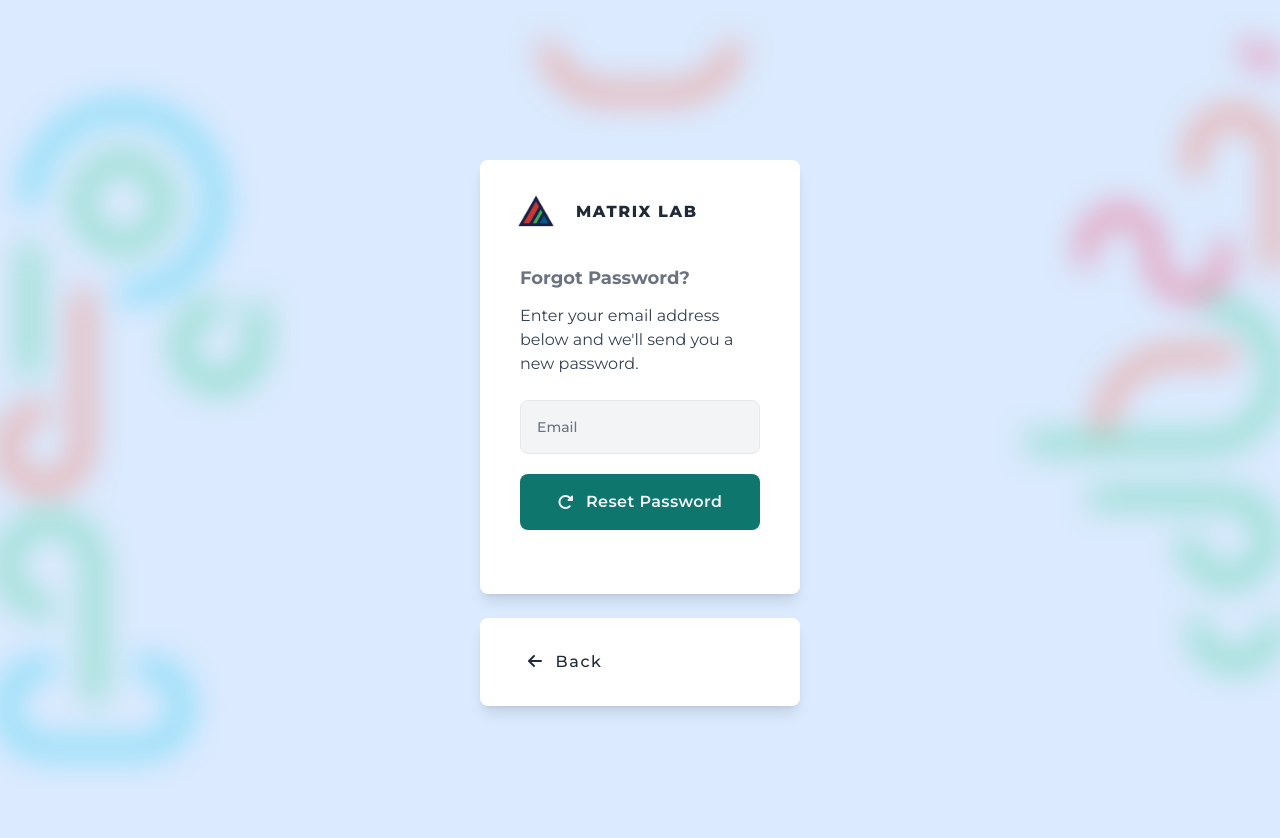
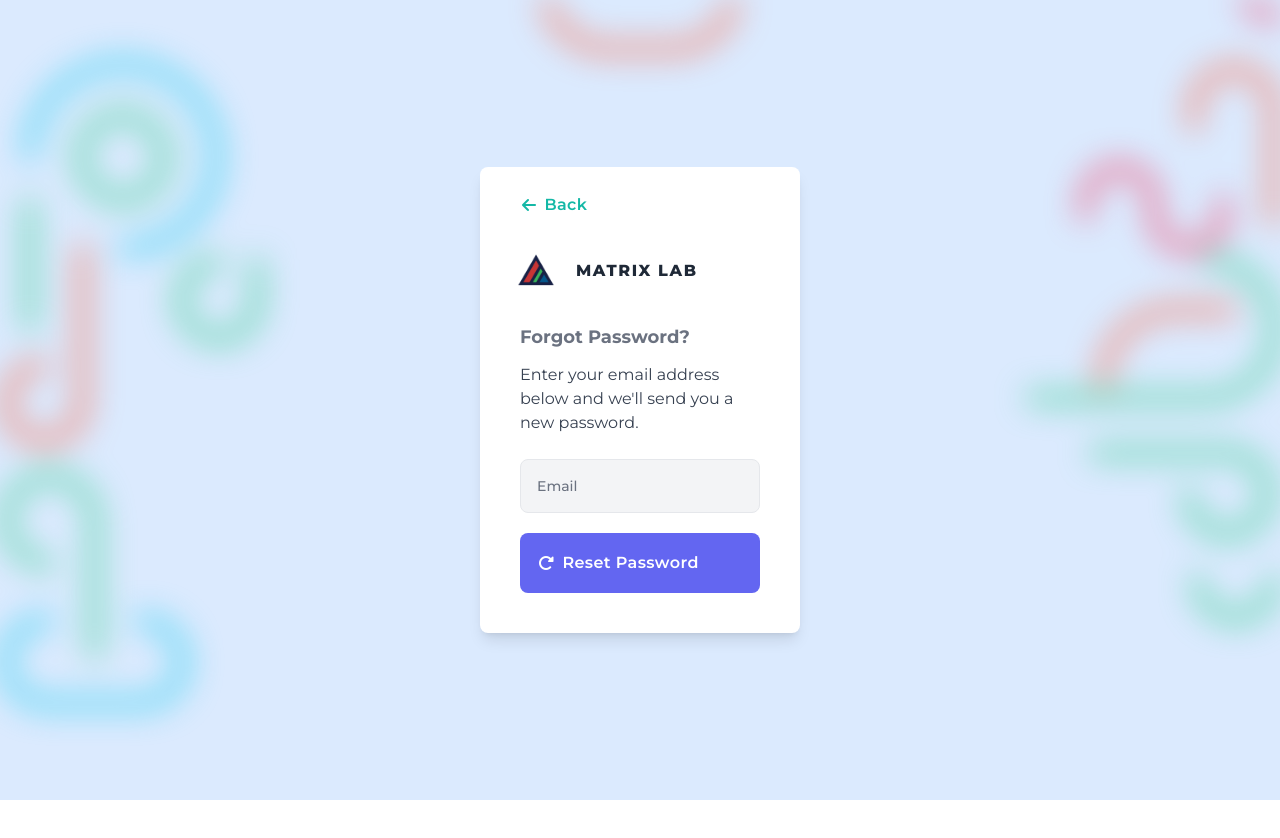
Before and after one commit to Jm-Paunlagui/Matrix-Lab-Client, a React (Create React App) app in the folder client/: page /forgot-password in a window 1280 px wide. Shown: the top 838 px of the page. After the commit the page ends 800 px from the top, so only its background shows below. Built offline with nearby package versions, Linux system fonts and the light colour scheme.

Commit message:
Many Changes

```diff
--- a/client/src/components/buttons/button.component.jsx
+++ b/client/src/components/buttons/button.component.jsx
@@ -15,8 +15,8 @@ function Button({
   moreStyle,
   disabled = false,
 }) {
-  const style = `flex justify-center transition-colors duration-700 ease-in-out delay-150 border border-transparent rounded-lg  ${moreStyle}`;
-  const icon_style = `w-6 place-self-center ${icon}`;
+  const style = `flex transition-colors duration-700 ease-in-out delay-150 border border-transparent rounded-lg  ${moreStyle}`;
+  const icon_style = `place-self-center ${icon}`;
   return isButton ? (
     <button
       className={style}
@@ -24,11 +24,10 @@ function Button({
       onClick={action}
       disabled={disabled}
     >
-      <i className={icon_style} />
-      {title}
+      <i className={icon_style} /> {title}
     </button>
   ) : (
-      <Link to={href} className={style}>{title}</Link>
+      <Link to={href} className={style}><i className={icon_style} />{title}</Link>
   );
 }
 
--- a/client/src/views/Home.js
+++ b/client/src/views/Home.js
@@ -8,11 +8,11 @@ import React from "react";
 function Home() {
   return (
     <div className="flex flex-col items-center max-w-screen-xl min-h-screen px-4 py-8 mx-auto lg:grid lg:gap-8 xl:gap-0 lg:py-16 lg:grid-cols-12 font-Montserrat md:pt-28 pt-28">
-      <div className=" place-self-center lg:col-span-7">
+      <div className=" place-self-center lg:col-span-6">
         <h1 className="max-w-2xl mb-4 text-4xl font-extrabold leading-none tracking-tight text-gray-700 md:text-5xl xl:text-6xl">
           Evaluation Result Sentiment Analysis
         </h1>
-        <p className="max-w-2xl mb-6 text-gray-500 lg:mb-8 md:text-lg lg:text-xl">
+        <p className="max-w-2xl mb-6 text-gray-500 lg:mb-8 md:text-lg lg:text-xl text-justify">
           The result can be analyzed by the number of positive, negative, and
           neutral comments and the overall sentiment of the evaluation result
           can be determined by the percentage of positive, negative, and neutral
@@ -22,10 +22,10 @@ function Home() {
           title="Leaderboard"
           isButton={false}
           href="/leaderboard"
-          moreStyle="w-3/4 px-5 py-3 font-medium tracking-wider text-white bg-teal-900 hover:bg-cyan-800"
+          moreStyle="w-6/12 px-5 py-3 justify-center font-medium tracking-wider text-white bg-teal-900 hover:bg-white md:py-4 md:text-xl md:px-10 border-2 hover:border-teal-900 hover:text-teal-900"
         />
       </div>
-      <div className="mt-4 md:flex md:mt-4 lg:col-span-5 lg:flex">
+      <div className="mt-4 md:flex md:mt-4 lg:col-span-6 lg:flex">
         <img src={Eval} alt="mockup" />
       </div>
     </div>
--- a/client/src/views/auth/Auth.js
+++ b/client/src/views/auth/Auth.js
@@ -7,7 +7,7 @@ import bg from "../../assets/img/register_bg_2.png";
  */
 function Auth() {
   return (
-    <div className="relative w-full h-full min-h-screen py-40 bg-blue-100 font-Montserrat">
+    <div className="relative w-full h-full min-h-screen fixed flex items-center bg-blue-100 font-Montserrat">
       <div className="absolute top-0 w-full h-full bg-no-repeat bg-full blur-lg">
         <img src={bg} alt="bg" className="object-contain w-full h-full" />
       </div>
--- a/client/src/views/auth/ForgotPasswordReq.js
+++ b/client/src/views/auth/ForgotPasswordReq.js
@@ -1,4 +1,4 @@
-import { Link } from "react-router-dom";
+import Button from "../../components/buttons/button.component";
 import React from "react";
 import logo from "../../assets/img/android-chrome-192x192.png";
 
@@ -11,18 +11,23 @@ function ForgotPasswordReq() {
       <div className="container h-full mx-auto font-Montserrat">
         <div className="flex items-center content-center justify-center h-full">
           <div className="w-5/6 md:w-6/12 lg:w-4/12 xl:w-3/12">
-            <div className="relative flex flex-col w-full min-w-0 mb-6 break-words bg-white border-0 rounded-lg shadow-lg">
-              <div className="px-6 py-6 mb-0 rounded-t">
-                <Link to="/">
-                  <div className="flex items-center px-3 py-2 text-gray-800 hover:backdrop-blur-md hover:bg-blue-50 hover:rounded-md transition delay-150 duration-300 ease-linear">
-                    <img src={logo} alt="logo" className="w-10 h-10 mr-2" />
-                    <h1 className="ml-3 font-extrabold tracking-widest text-md">
-                      MATRIX LAB
-                    </h1>
-                  </div>
-                </Link>
+            <div className="relative flex flex-col w-full min-w-0 break-words bg-white border-0 rounded-lg shadow-lg">
+              <Button
+                  isButton={false}
+                  title="Back"
+                  icon="fas fa-arrow-left pr-2"
+                  moreStyle="w-1/6 px-6 mt-6 lg:px-10 font-semibold tracking-wide text-teal-500 hover:text-indigo-500 border-2 "
+                  href="/auth"
+              />
+              <div className="py-6 px-6">
+                <div className="flex items-center px-3 py-2 text-gray-800">
+                  <img src={logo} alt="logo" className="w-10 h-10 mr-2" />
+                  <h1 className="ml-3 font-extrabold tracking-widest text-md">
+                    MATRIX LAB
+                  </h1>
+                </div>
               </div>
-              <div className="flex-auto px-4 py-10 pt-0 lg:px-10">
+              <div className="flex-auto px-6 py-10 pt-0 lg:px-10">
                 <div className="mb-3 text-start">
                   <h6 className="text-lg font-bold text-gray-500">
                     Forgot Password?
@@ -34,38 +39,18 @@ function ForgotPasswordReq() {
                     password.
                   </p>
                 </div>
-                <form className="relative mx-auto mt-6 mb-6 max-w-screen">
+                <form className="relative mx-auto mt-6 max-w-screen">
                   <input
                     className="w-full p-4 text-sm font-medium placeholder-gray-500 bg-gray-100 border border-gray-200 rounded-lg focus:outline-none focus:border-gray-400 focus:bg-white"
                     type="email"
                     placeholder="Email"
                   />
-                  <button
-                    type="submit"
-                    className="flex items-center justify-center w-full py-4 mt-5 font-semibold tracking-wide text-gray-100 transition-all duration-300 ease-in-out bg-teal-700 rounded-lg hover:bg-blue-900 focus:shadow-outline focus:outline-none"
-                  >
-                    <i className="fas fa-rotate-right w-6-ml-2" />
-                    <span className="ml-3">Reset Password</span>
-                  </button>
+                  <Button
+                      title="Reset Password"
+                      icon="fas fa-rotate-right pr-2"
+                      moreStyle="w-full py-4 pl-4 mt-5 font-semibold tracking-wide text-white bg-indigo-500 hover:bg-white hover:text-indigo-500 border-2 hover:border-indigo-500 "
+                  />
                 </form>
-              </div>
-            </div>
-          </div>
-        </div>
-      </div>
-      <div className="container h-full mx-auto">
-        <div className="flex items-center content-center justify-center h-full">
-          <div className="w-5/6 md:w-6/12 lg:w-4/12 xl:w-3/12">
-            <div className="relative flex flex-col w-full min-w-0 mb-6 break-words bg-white border-0 rounded-lg shadow-lg">
-              <div className="px-6 py-6 mb-0 rounded-t">
-                <div className="flex items-center px-3 py-2 text-gray-800 ">
-                  <Link to="/auth">
-                    <div className="ml-3 font-medium tracking-widest text-md">
-                      <i className="fas fa-arrow-left w-6-ml-2" />
-                      <span className="ml-3">Back</span>
-                    </div>
-                  </Link>
-                </div>
               </div>
             </div>
           </div>
--- a/client/src/views/auth/Login.js
+++ b/client/src/views/auth/Login.js
@@ -2,8 +2,7 @@ import "react-toastify/dist/ReactToastify.css";
 
 import { AiFillEye, AiFillEyeInvisible } from "react-icons/ai";
 import React, { useState } from "react";
-
-import { Link } from "react-router-dom";
+import Button from "../../components/buttons/button.component";
 import logo from "../../assets/img/android-chrome-192x192.png";
 
 /**
@@ -29,25 +28,30 @@ function Login() {
       <div className="container h-full mx-auto font-Montserrat">
         <div className="flex items-center content-center justify-center h-full">
           <div className="w-5/6 md:w-6/12 lg:w-4/12 xl:w-3/12">
-            <div className="relative flex flex-col w-full min-w-0 mb-6 break-words bg-white border-0 rounded-lg shadow-lg">
-              <div className="px-6 py-6 mb-0 rounded-t">
-                <Link to="/">
-                  <div className="flex items-center px-3 py-2 text-gray-800 hover:backdrop-blur-md hover:bg-blue-50 hover:rounded-md transition delay-150 duration-300 ease-linear">
-                    <img src={logo} alt="logo" className="w-10 h-10 mr-2" />
-                    <h1 className="ml-3 font-extrabold tracking-widest text-md">
-                      MATRIX LAB
-                    </h1>
-                  </div>
-                </Link>
+            <div className="relative flex flex-col w-full min-w-0 break-words bg-white border-0 rounded-lg">
+              <Button
+                  isButton={false}
+                  title="Back"
+                  icon="fas fa-arrow-left pr-2"
+                  moreStyle="w-1/6 px-6 mt-6 lg:px-10 font-semibold tracking-wide text-teal-500 hover:text-indigo-500 border-2 "
+                  href="/"
+              />
+              <div className="py-6 px-6">
+                <div className="flex items-center px-3 py-2 text-gray-800">
+                  <img src={logo} alt="logo" className="w-10 h-10 mr-2" />
+                  <h1 className="ml-3 font-extrabold tracking-widest text-md">
+                    MATRIX LAB
+                  </h1>
+                </div>
               </div>
-              <div className="flex-auto px-4 py-10 pt-0 lg:px-10">
+              <div className="flex-auto px-6 py-10 pt-0 lg:px-10">
                 <div className="mb-3 text-start">
                   <h6 className="text-lg font-bold text-gray-500">
                     Sign in to your account
                   </h6>
                 </div>
 
-                <form className="relative mx-auto mt-6 mb-6 max-w-screen">
+                <form className="relative mx-auto mt-6 max-w-screen">
                   <input
                     className="w-full p-4 text-sm font-medium placeholder-gray-500 bg-gray-100 border border-gray-200 rounded-lg focus:outline-none focus:border-gray-400 focus:bg-white"
                     type="username"
@@ -71,31 +75,18 @@ function Login() {
                       )}
                     </label>
                   </div>
-                  <button
-                    type="submit"
-                    className="flex items-center justify-center w-full py-4 mt-5 font-semibold tracking-wide text-gray-100 transition-all duration-300 ease-in-out bg-teal-700 rounded-lg hover:bg-blue-900 focus:shadow-outline focus:outline-none"
-                  >
-                    <i className="fas fa-sign-in-alt w-6-ml-2" />
-                    <span className="ml-3">Sign In</span>
-                  </button>
+                  <Button
+                      isButton={false}
+                      title="Forgot password ?"
+                      moreStyle="w-full py-4 pl-4 mt-5 font-semibold tracking-wide text-white bg-red-500 hover:bg-white hover:text-red-500 border-2 hover:border-red-500"
+                      href="/forgot-password"
+                  />
+                  <Button
+                    title="Sign in"
+                    icon="fas fa-sign-in-alt pr-2"
+                    moreStyle="w-full py-4 pl-4 mt-5 font-semibold tracking-wide text-white bg-indigo-500 hover:bg-white hover:text-indigo-500 border-2 hover:border-indigo-500 "
+                  />
                 </form>
-              </div>
-            </div>
-          </div>
-        </div>
-      </div>
-      <div className="container h-full mx-auto">
-        <div className="flex items-center content-center justify-center h-full">
-          <div className="w-5/6 md:w-6/12 lg:w-4/12 xl:w-3/12">
-            <div className="relative flex flex-col w-full min-w-0 mb-6 break-words bg-white border-0 rounded-lg shadow-lg">
-              <div className="px-6 py-6 mb-0 rounded-t">
-                <div className="flex items-center px-3 py-2 text-gray-800 ">
-                  <Link to="/forgot-password">
-                    <div className="ml-3 font-medium tracking-widest text-md">
-                      Forgot Password?
-                    </div>
-                  </Link>
-                </div>
               </div>
             </div>
           </div>
```
